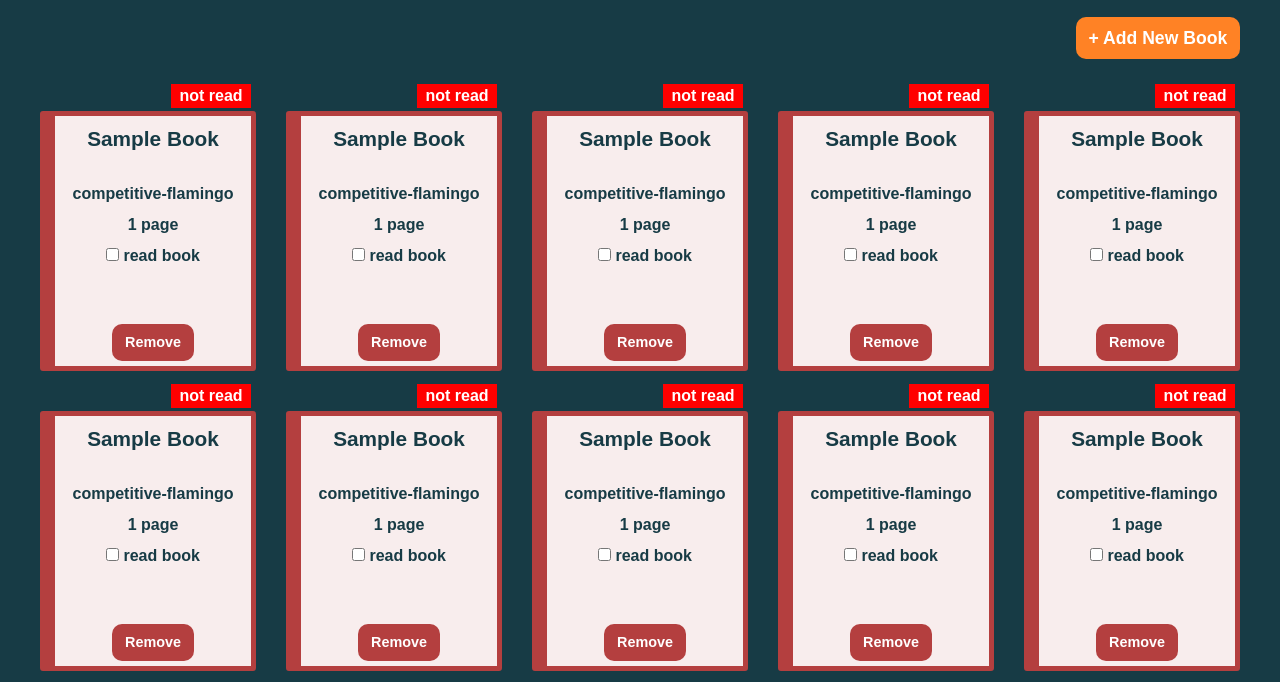
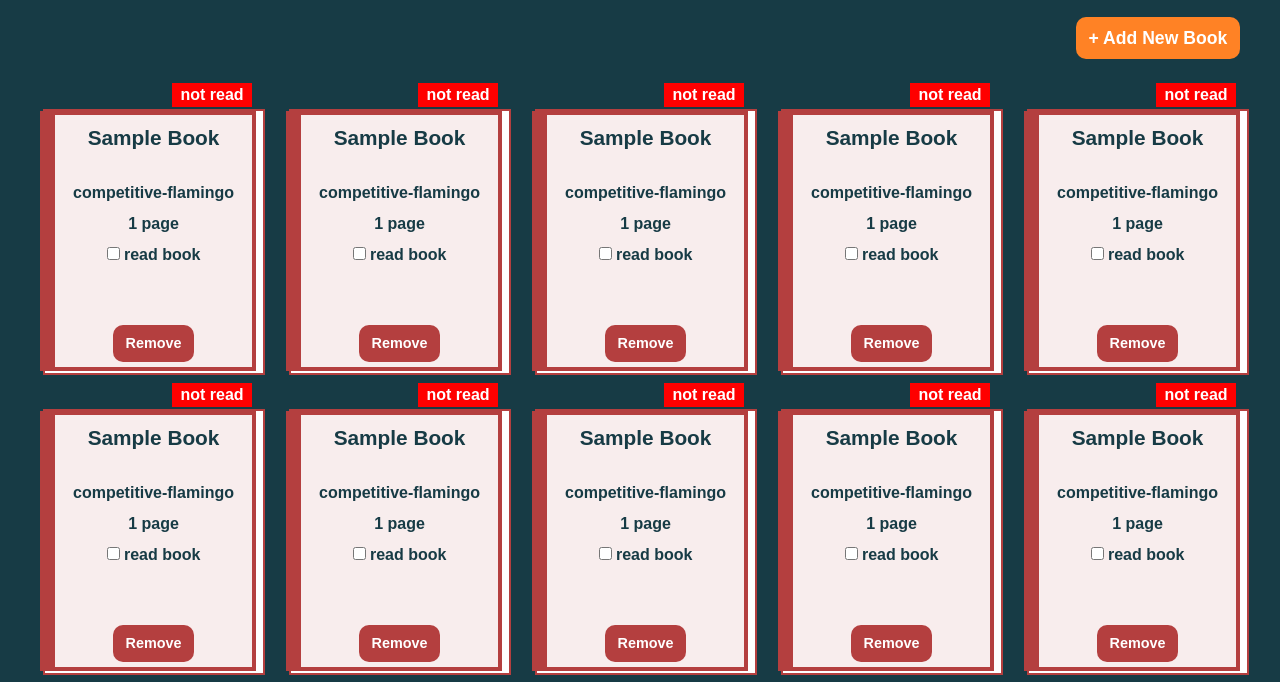
Before and after one commit to competitive-flamingo/library, a plain HTML site: page index.html in a window 1280 px wide. Shown: the part 67-749 px from the top of the page. Drawn offline with Linux system fonts and the light colour scheme.

Commit message:
Add book shadow

```diff
--- a/style.css
+++ b/style.css
@@ -99,13 +99,15 @@ button:hover {
     align-items: center;
     gap: 7px;
     padding-top: 7px;
-    border: 5px solid #B43F3F;
-    border-radius: 3px;
+    border: 4px solid #B43F3F;
+    /* border-radius: 3px; */
     border-left: 15px solid #B43F3F;
     background-color: #F8EDED;
     color: #173B45;
     font-weight: bold;
     font-size: 1rem;
+    box-shadow: 6px 1px 0px 1px white,
+    6px 1px 0px 3px #B43F3F;
 }
 
 .book::before {
```
